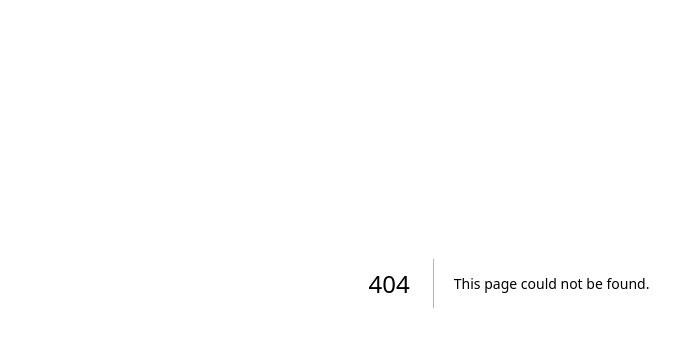
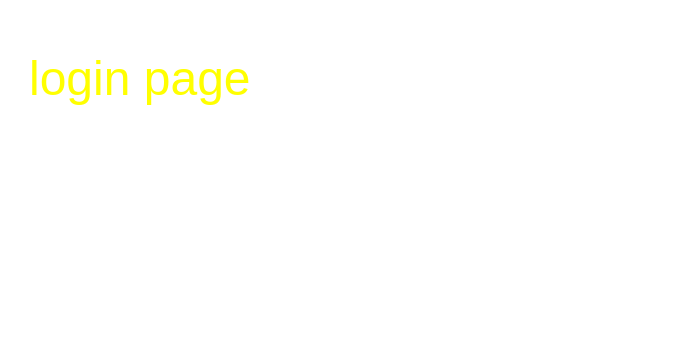
Before and after one commit to abdulkerimN/NextJs-Contact-Manager-Project, a Next.js app: page /login in a window 1280 px wide. Before the commit this address had no page. Shown: the part 117-464 px from the top of the page, without its empty margins (131-811 px from the left). Built offline with nearby package versions, Linux system fonts and the light colour scheme.

Commit message:
added json server

```diff
--- /dev/null
+++ b/app/(auth)/login/login.module.css
@@ -0,0 +1,5 @@
+.login {
+    padding: 10rem;
+    color: yellow;
+    font-size: 3rem;
+}
--- /dev/null
+++ b/app/(auth)/login/page.tsx
@@ -0,0 +1,14 @@
+import React from 'react'
+import styles from "./login.module.css"
+export default function LoginPage() {
+  return (
+    <div className={styles.login}>
+      login page
+    </div>
+  )
+}
+
+// server components : are rendered by default
+// client components: to render a component to the client use client
+// server actions:  are function rin on the server
+// we will use json server no other dbs since it will enable us to do all CRUD  operations
--- /dev/null
+++ b/app/_data/db.json
@@ -0,0 +1,18 @@
+{
+    "contacts": [
+
+        {
+            "id": "1",
+            "name": "abdu",
+            "email": "abdu@gmail.com",
+            "userId": "1"
+        }
+
+    ],
+    "users": [{
+        "id": "1",
+        "name": "user1",
+        "email": "user1@gmail.com",
+        "password": "123456"
+    }]
+}
--- /dev/null
+++ b/app/api/route.tsx
@@ -0,0 +1,11 @@
+import { NextResponse } from 'next/server'
+import React from 'react'
+
+export  function GET() {
+  return  NextResponse.json(
+    {
+message:"this is API route",
+status:"success"
+}
+  )
+}
--- /dev/null
+++ b/app/contact/edit/[id]/page.tsx
@@ -0,0 +1,5 @@
+import React from 'react'
+
+export default function EditContactpage() {
+  return <div>EditContactpage</div>;
+}
--- a/package.json
+++ b/package.json
@@ -6,7 +6,8 @@
         "dev": "next dev",
         "build": "next build",
         "start": "next start",
-    "lint": "eslint"
+        "lint": "eslint",
+        "server": "json-server --watch app/_data/db.json --port 3001"
     },
     "dependencies": {
         "next": "16.1.6",
@@ -20,6 +21,7 @@
         "@types/react-dom": "^19",
         "eslint": "^9",
         "eslint-config-next": "16.1.6",
+        "json-server": "^1.0.0-beta.12",
         "tailwindcss": "^4",
         "typescript": "^5"
     }
```
Also changed, not shown: 1 other file (tests, documents, lock files or other folders). Lines whose indentation alone changed are shown as unchanged.
